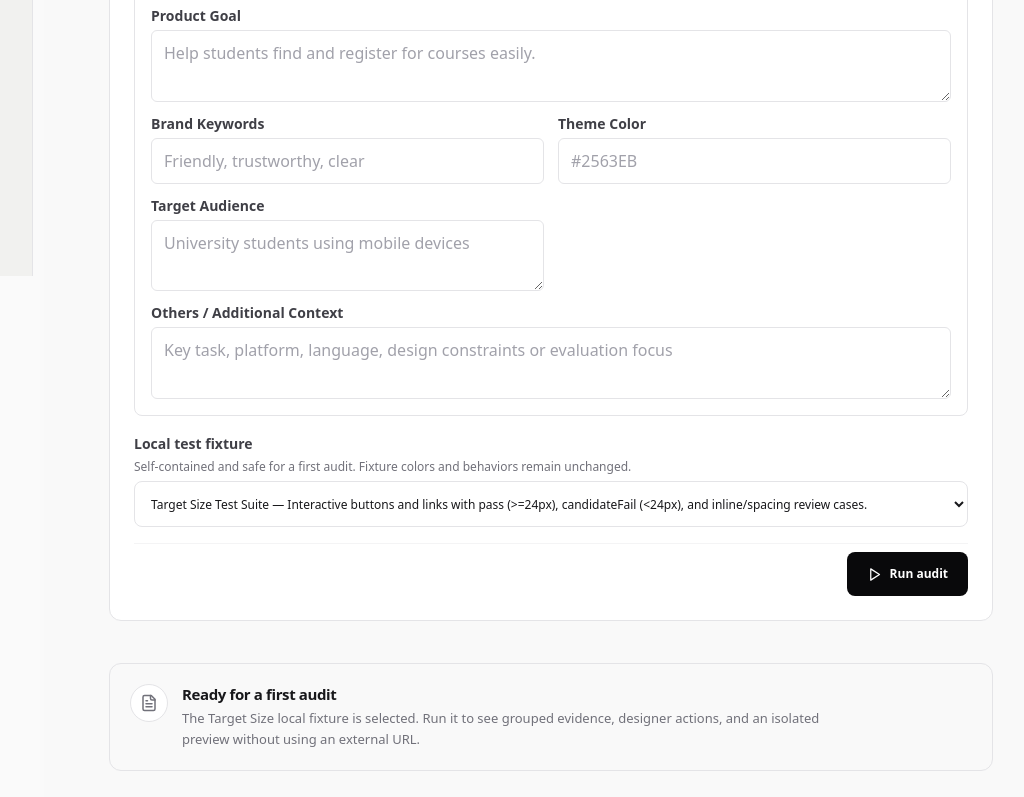
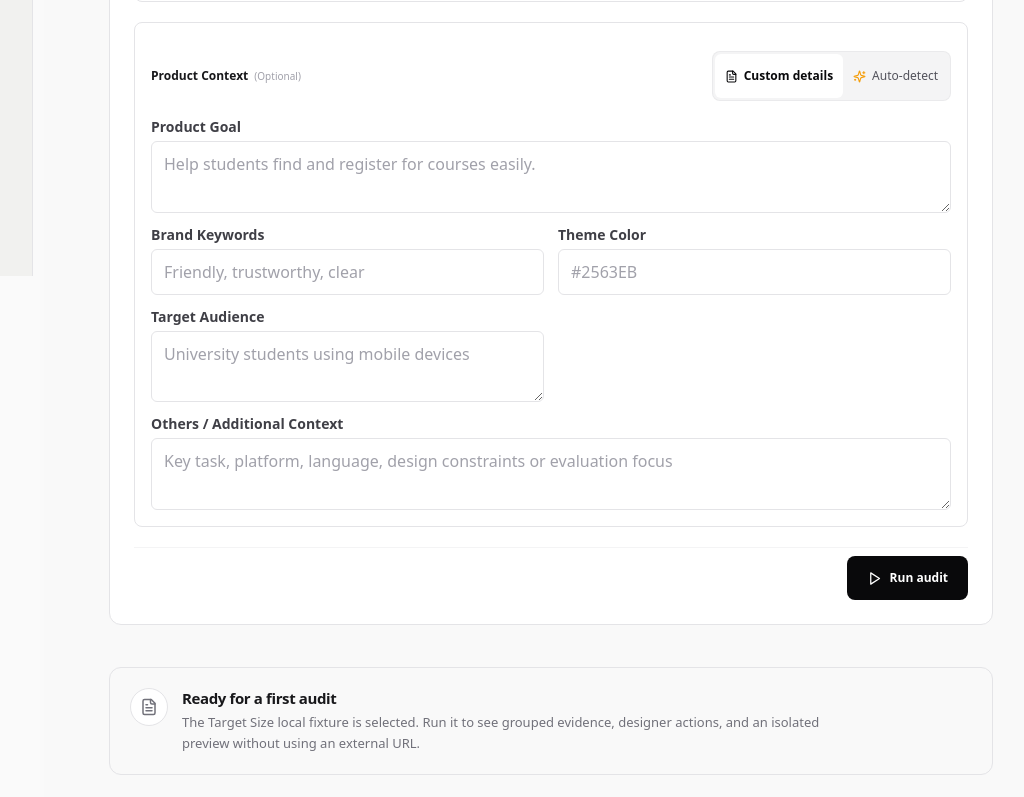
Before and after one commit to Tachapol/proof-ui-audit, a Next.js app: page / in a window 1280 px wide. Shown: the part 524-1321 px from the top of the page, without its empty margins (211-1235 px from the left). Built offline with nearby package versions, Linux system fonts and the light colour scheme.

Commit message:
fix(ui): place target input field above product context

```diff
--- a/src/components/AuditInput.tsx
+++ b/src/components/AuditInput.tsx
@@ -161,16 +161,7 @@ export function AuditInput({ onRunAudit, onTargetChange, onValidationStateChange
         </button>
       </div>
 
-      <ProductContextFields
-        value={productContext}
-        onChange={setProductContext}
-        disabled={isLoading}
-        targetUrl={activeTab === 'fixture' ? `fixture://${selectedFixture}` : (customUrl.trim() || undefined)}
-        contextMode={contextMode}
-        onContextModeChange={setContextMode}
-      />
-
-      <form onSubmit={handleSubmit} noValidate className="space-y-4">
+      <form onSubmit={handleSubmit} noValidate className="space-y-5">
         {activeTab === 'fixture' ? (
           <div id="fixture-panel" role="tabpanel" aria-labelledby="fixture-tab" className="field-group space-y-1.5">
             <label htmlFor="fixture-select" className="text-xs font-medium text-zinc-700 block">
@@ -227,6 +218,15 @@ export function AuditInput({ onRunAudit, onTargetChange, onValidationStateChange
           </div>
         )}
 
+        <ProductContextFields
+          value={productContext}
+          onChange={setProductContext}
+          disabled={isLoading}
+          targetUrl={activeTab === 'fixture' ? `fixture://${selectedFixture}` : (customUrl.trim() || undefined)}
+          contextMode={contextMode}
+          onContextModeChange={setContextMode}
+        />
+
         <div className="form-action-row flex flex-col sm:flex-row sm:items-center justify-between gap-3 pt-2 border-t border-zinc-100">
           <div className="form-message-slot min-h-[24px]">
             {displayedError && (
```
